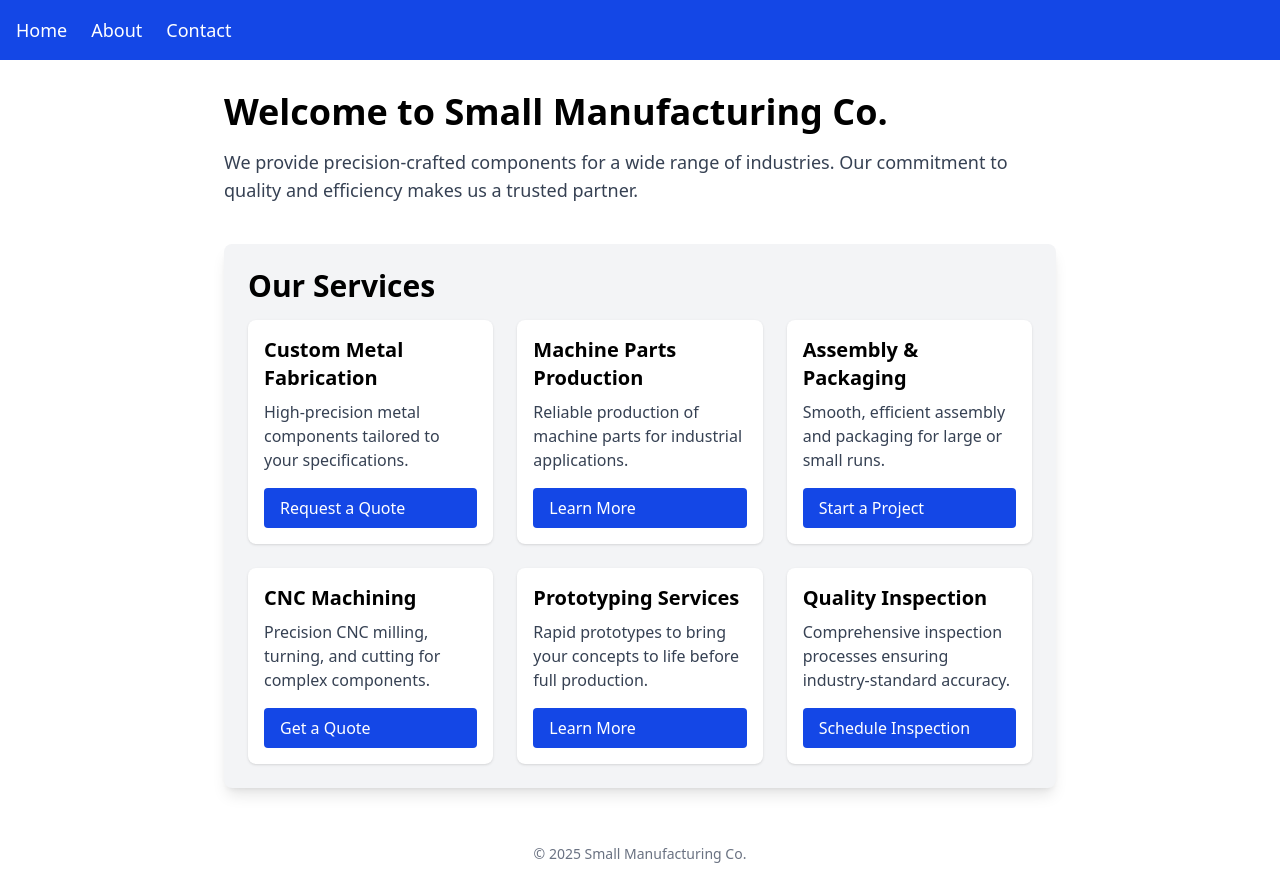
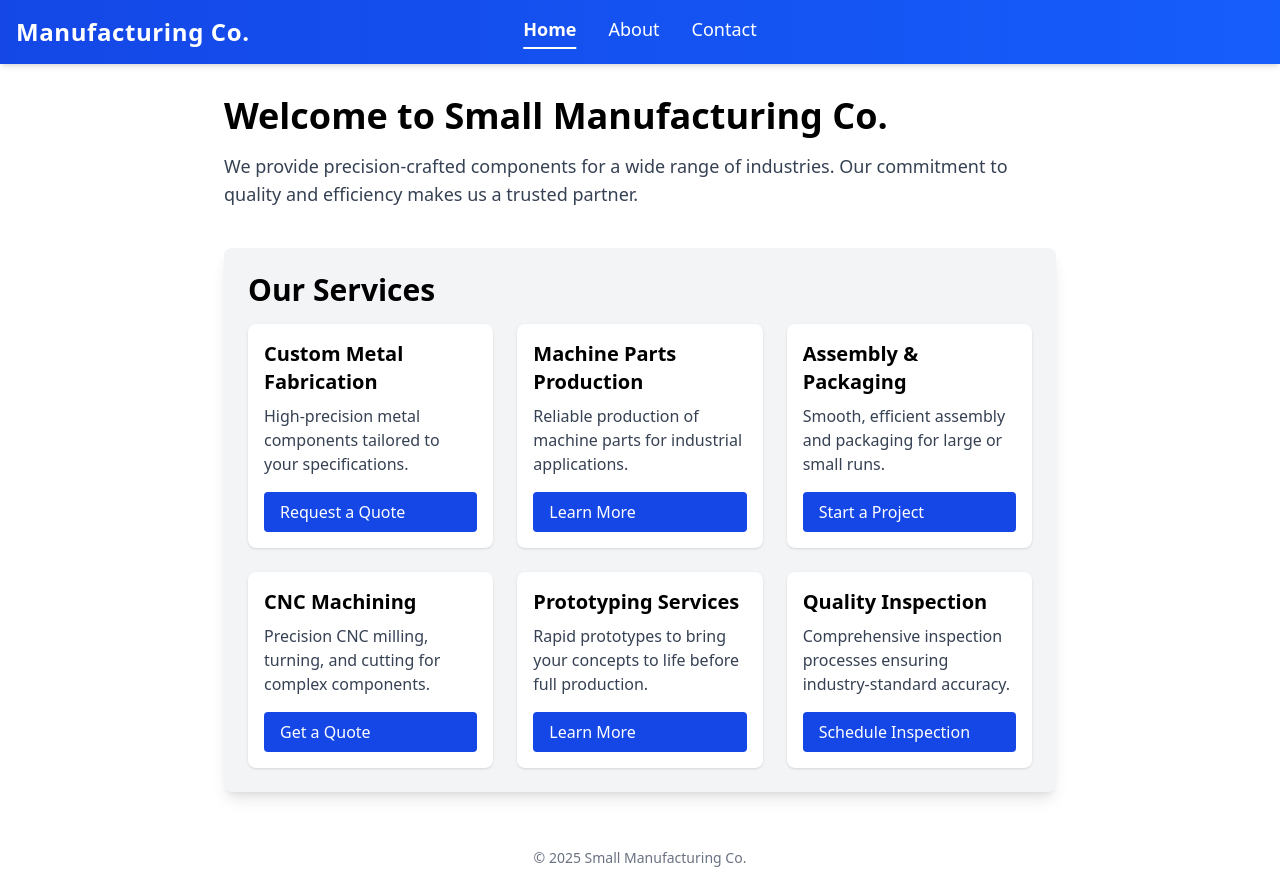
Before and after one commit to ZippyDaFish/demo-site-starter, a SvelteKit app: page / in a window 1280 px wide. Built offline with nearby package versions, Linux system fonts and the light colour scheme.

Commit message:
Update header

```diff
--- a/src/routes/+layout.svelte
+++ b/src/routes/+layout.svelte
@@ -1,6 +1,7 @@
 <script lang="ts">
 	import './layout.css';
 	import favicon from '$lib/assets/favicon.svg';
+  import { page } from '$app/stores';
 
 	let { children } = $props();
 </script>
@@ -10,11 +11,43 @@
 </svelte:head>
 
 <div class="min-h-screen flex flex-col">
-  <nav class="bg-blue-700 text-white p-4 flex gap-6 text-lg">
-    <a href="/" class="hover:text-gray-300">Home</a>
-    <a href="./about" class="hover:text-gray-300">About</a>
-    <a href="./contact" class="hover:text-gray-300">Contact</a>
-  </nav>
+  <header class="sticky top-0 z-50">
+  <div class="bg-gradient-to-r from-blue-700 to-blue-600 text-white shadow-md">
+    <div class="mx-auto flex items-center p-4">
+
+      <!-- Company Name -->
+      <div class="text-2xl font-bold tracking-wide mr-auto">
+        Manufacturing Co.
+      </div>
+
+      <!-- Centered Navigation -->
+      <nav class="absolute left-1/2 transform -translate-x-1/2 flex gap-8 text-lg">
+        <a
+          href="/"
+          class="transition-colors duration-200 hover:text-gray-200
+          { $page.url.pathname === '/' ? 'font-semibold border-b-2 border-white pb-1' : '' }"
+        >
+          Home
+        </a>
+        <a
+          href="/about"
+          class="transition-colors duration-200 hover:text-gray-200
+          { $page.url.pathname === '/about' ? 'font-semibold border-b-2 border-white pb-1' : '' }"
+        >
+          About
+        </a>
+        <a
+          href="/contact"
+          class="transition-colors duration-200 hover:text-gray-200
+          { $page.url.pathname === '/contact' ? 'font-semibold border-b-2 border-white pb-1' : '' }"
+        >
+          Contact
+        </a>
+      </nav>
+
+    </div>
+  </div>
+</header>
 
   <div class="p-8 flex-1 p-6 max-w-4xl mx-auto w-full">
 	{@render children()}
```
